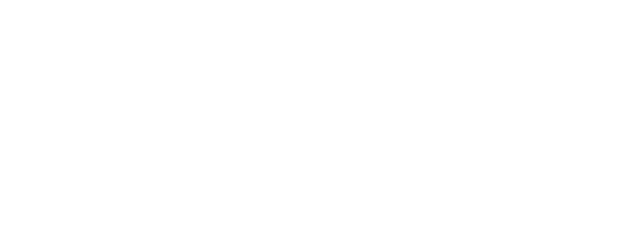
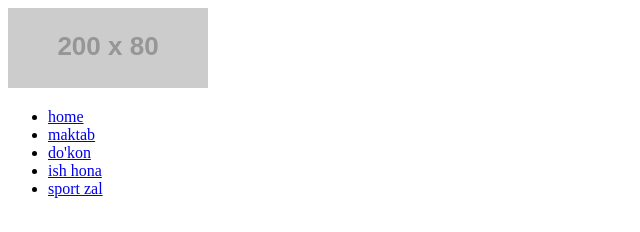
Before and after one commit to normurodovshamshod/git-fundamentals, a plain HTML site: page index.html in a window 1280 px wide. Shown: the whole page, without its empty margins (0-640 px from the left). Drawn offline with Linux system fonts and the light colour scheme; placeholder pictures from the web are drawn by us.

Commit message:
add site header

```diff
--- a/index.html
+++ b/index.html
@@ -8,5 +8,21 @@
 </head>
 <body>
 
+    <!--site header-->
+    <header>
+       <a href="#">
+        <img src="https://via.placeholder.com/200/80" alt="placeholder logo" width="200" height="80">
+       </a>
+        <nav>
+            <ul>
+                <li><a href="index.html">home</a></li>
+                <li><a href="index.html">maktab</a></li>
+                <li><a href="index.html">do'kon</a></li>
+                <li><a href="index.html">ish hona</a></li>
+                <li><a href="index.html">sport zal</a></li>
+
+            </ul>
+        </nav>
+    </header>
 </body>
 </html>
```
